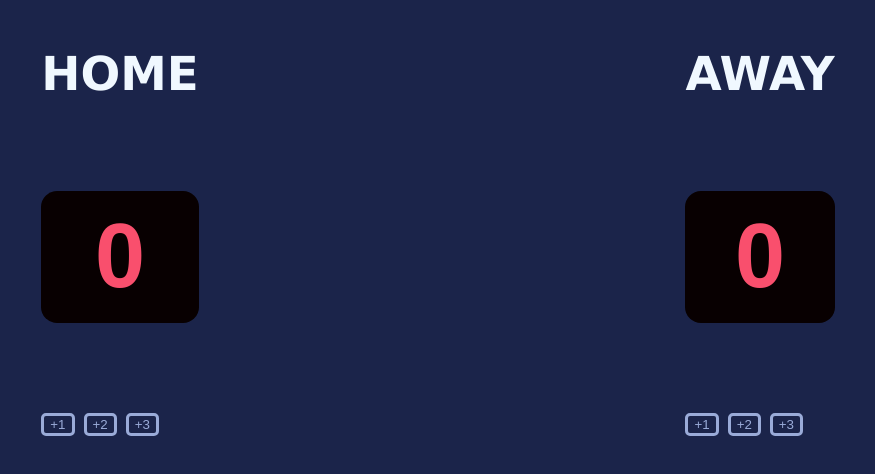
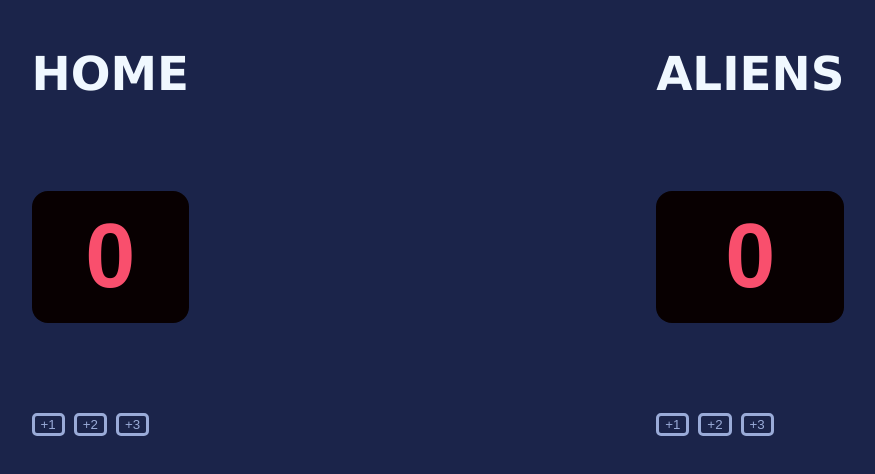
Before and after one commit to AdamHev/score-board, a website built with Vite: page index.html in a window 1280 px wide. Shown: the whole page, without its empty margins (202-1077 px from the left). Built offline with nearby package versions, Linux system fonts and the light colour scheme; a web font is replaced by a local one.

Commit message:
Update index.html

```diff
--- a/index.html
+++ b/index.html
@@ -15,7 +15,7 @@
                 </div>
             </div>
             <div>
-                <h3>AWAY</h3>
+                <h3>ALIENS</h3>
                 <h3 class="score" id="guest-score">0</h3>
                 <div class="button-container">
                     <button onclick="addGuest(1)">+1</button>
```
